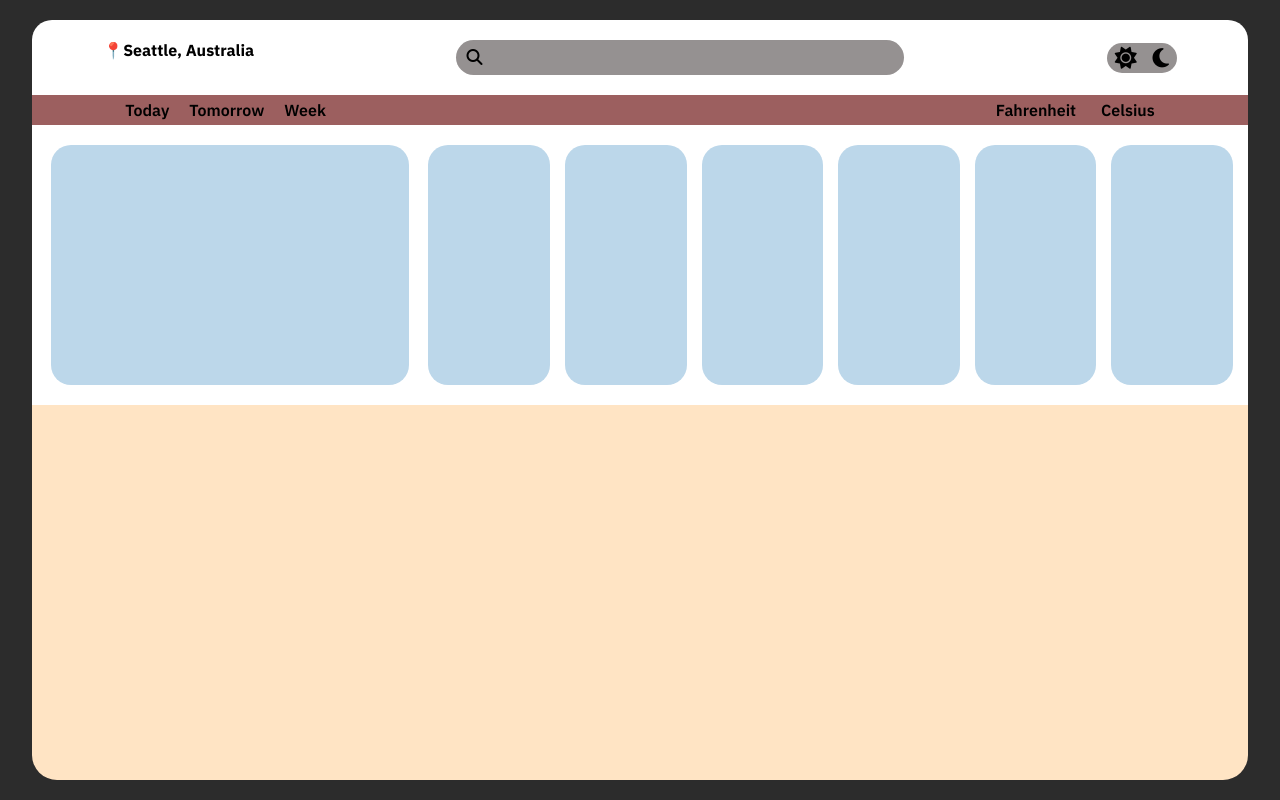
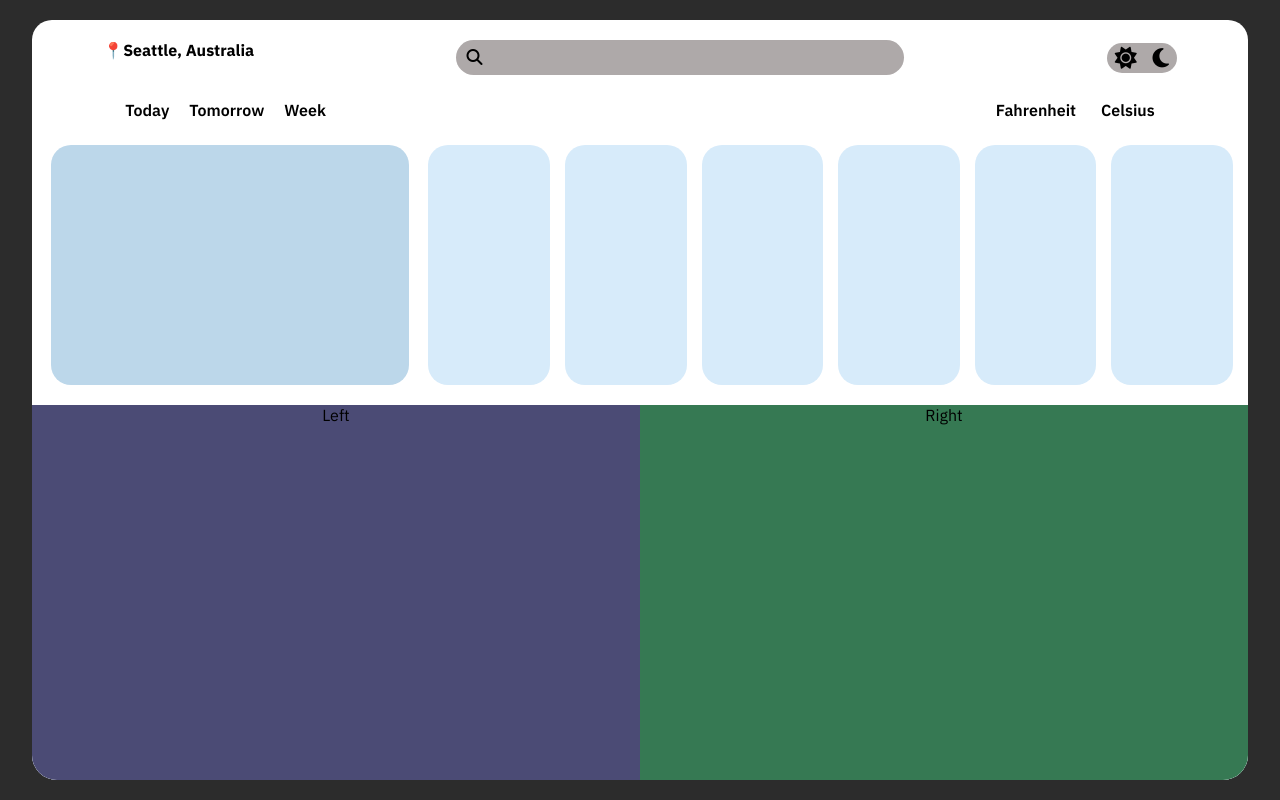
Before and after one commit to bhuwan214/weather-app, a plain HTML site: page index.html in a window 1280 px wide. Drawn offline with Linux system fonts and the light colour scheme.

```diff
--- a/index.html
+++ b/index.html
@@ -4,6 +4,7 @@
     <meta charset="UTF-8" />
     <meta name="viewport" content="width=device-width, initial-scale=1.0" />
     <title>Weather</title>
+    <link rel="icon" href="fav-icon.png">
     <link rel="stylesheet" href="style.css" />
   </head>
   <body>
@@ -11,7 +12,7 @@
       <nav>
         <span class="location">📍Seattle, Australia </span>
         <span class="search-field">
-         <input type="search"/>
+          <input type="search" />
           <i class="fa-solid fa-magnifying-glass"></i>
         </span>
         <span class="mode">
@@ -36,7 +37,7 @@
         <aside></aside>
       </main>
 
-    <div class="data-section ">
+      <div class="data-section">
         <div class="present"></div>
         <div class="after one"></div>
         <div class="after two"></div>
@@ -44,11 +45,11 @@
         <div class="after four"></div>
         <div class="after five"></div>
         <div class="after six"></div>
-
       </div>
 
       <div class="new-letter">
-
+        <div class="left-side">Left</div>
+        <div class="right-side">Right</div>
       </div>
     </div>
 
@@ -56,5 +57,7 @@
       src="https://kit.fontawesome.com/6a0ebd92fb.js"
       crossorigin="anonymous"
     ></script>
+<script src="index.js"></script>
+
   </body>
 </html>
--- a/style.css
+++ b/style.css
@@ -1,6 +1,12 @@
 
 @import url('https://fonts.googleapis.com/css2?family=IBM+Plex+Sans:ital,wght@0,100;0,200;0,300;0,400;0,500;0,600;0,700;1,100;1,200;1,300;1,400;1,500;1,600;1,700&display=swap');
 
+:root{
+    --primary-color:rgb(44, 44, 44);
+    --secondary-color: rgb(188, 215, 234);
+    --color-white:rgb(255, 255, 255);
+    --shadow-color:rgb(174, 169, 169);
+}
 
 
  *{
@@ -14,7 +20,7 @@
 body,html{
     width: 100vw;
     height: 100vh;
-    background-color: RGB(44, 44, 44);
+    background-color: var(--primary-color);
     display: flex;
     justify-content: center;
     align-items: center;
@@ -24,7 +30,7 @@ body,html{
     justify-self: center;
     width: 95vw;
     height: 95vh;
-    background-color: RGB(17, 16, 20);
+    background-color: var(--secondary-color);
     border-radius: 25px;
 }
 
@@ -33,7 +39,7 @@ nav{
     width: 100%;
     height: 75px;
     padding: 20px;
-    background-color: white;
+    background-color:var(--color-white);
     font-family: "IBM Plex Sans", sans-serif;
     font-weight: bold;
     font-style: normal;
@@ -45,7 +51,7 @@ nav{
 
 input[type="search"]{
     width: 35vw;
-    background-color: rgb(149, 145, 145);
+    background-color: var(--shadow-color);
     border: none;
     border-radius: 20px;
     height: 35px;
@@ -62,7 +68,7 @@ input[type="search"]:focus{
 }
 
 .mode{
-    background-color: rgb(149, 145, 145);
+    background-color: var(--shadow-color);
     width: 70px;
     height: 30px;
     font-size: 22px;
@@ -80,7 +86,7 @@ transform: scale(1.2);
 .toggle-colon{
     width: 100%;
     height: 30px;
-    background-color:rgb(156, 95, 95);
+    background-color:var(--color-white);
     display: flex;
     justify-content: space-around;
     gap:30vw ;
@@ -120,7 +126,7 @@ gap: 25px;
     padding-right: 15px;
     padding-left: 15px;
     height: 280px;
-    background-color:white;
+    background-color:var(--color-white);
     display: grid;
     grid-template-columns: repeat(9,1fr);
     grid-template-rows: repeat(1,2fr);
@@ -136,7 +142,7 @@ gap: 25px;
     place-self: center;
     width:28vw;
     height:240px ;
-    background-color: RGB(188, 215, 234);
+    background-color: var(--secondary-color);
     grid-row: 1;
     grid-column: 1/4;
 
@@ -147,14 +153,37 @@ gap: 25px;
     place-self: center;
     width: min(9.5vw,200px);
     height:240px ;
-    background-color: RGB(188, 215, 234);
-
+    background-color:rgb(215, 235, 250) ;
 }
 
 
 
 .new-letter{
-    background-color: bisque;
+    background-color:var(--color-white);
     height:calc(100% - 385px) ;
+    display: flex;
+    justify-content: center;
+    align-items: center;
     border-radius: 0 0 25px 25px;
+
 }
+
+.left-side{
+
+    background-color: rgb(75, 75, 117);
+    /* background-color:var(--color-white); */
+    width: 50%;
+    height: 100%;
+      border-radius: 0 0 0 25px;
+    text-align: center;
+
+}
+.right-side{
+    background-color: rgb(54, 121, 83);
+    /* background-color:var(--color-white); */
+    width: 50%;
+    height: 100%;
+    border-radius: 0 0  25px 0;
+    text-align: center;
+
+}
```
Also changed, not shown: index.js (+15 -0 lines), fav-icon.png (added). Lines whose indentation alone changed are shown as unchanged.
